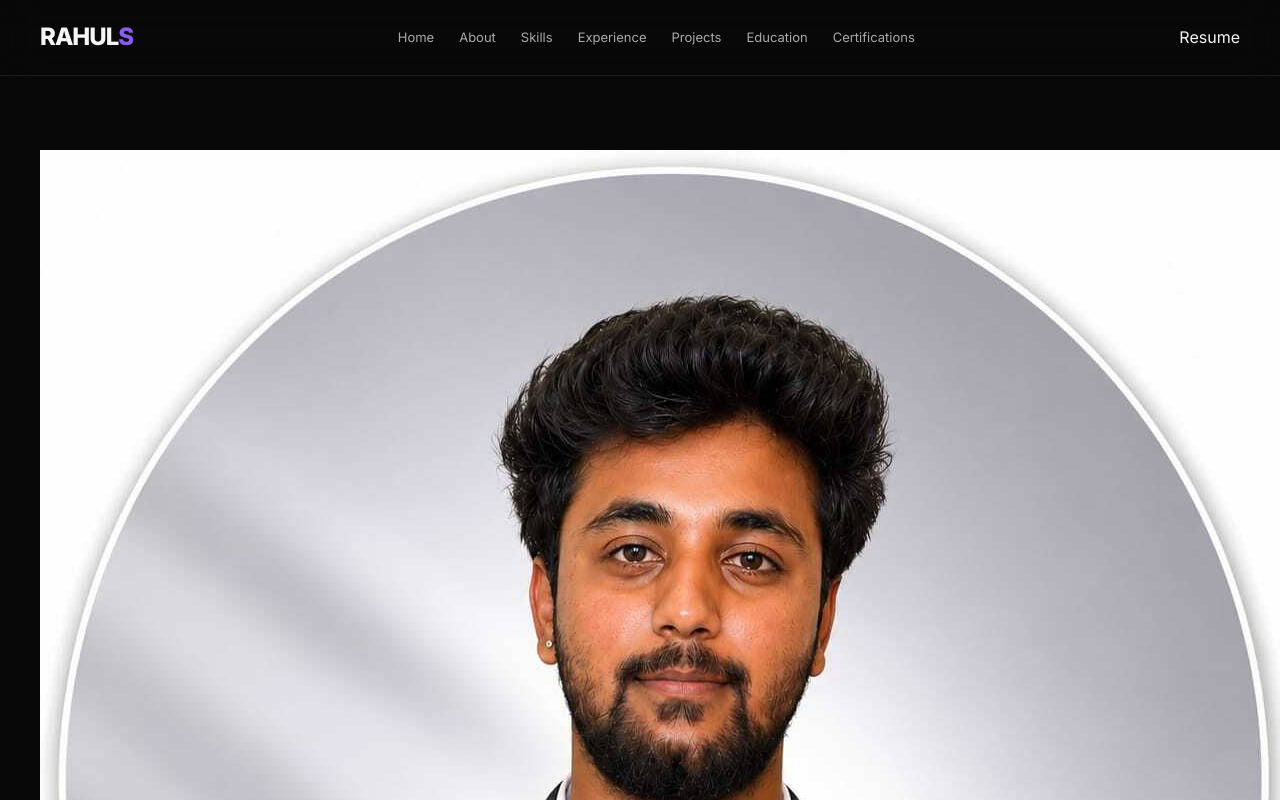
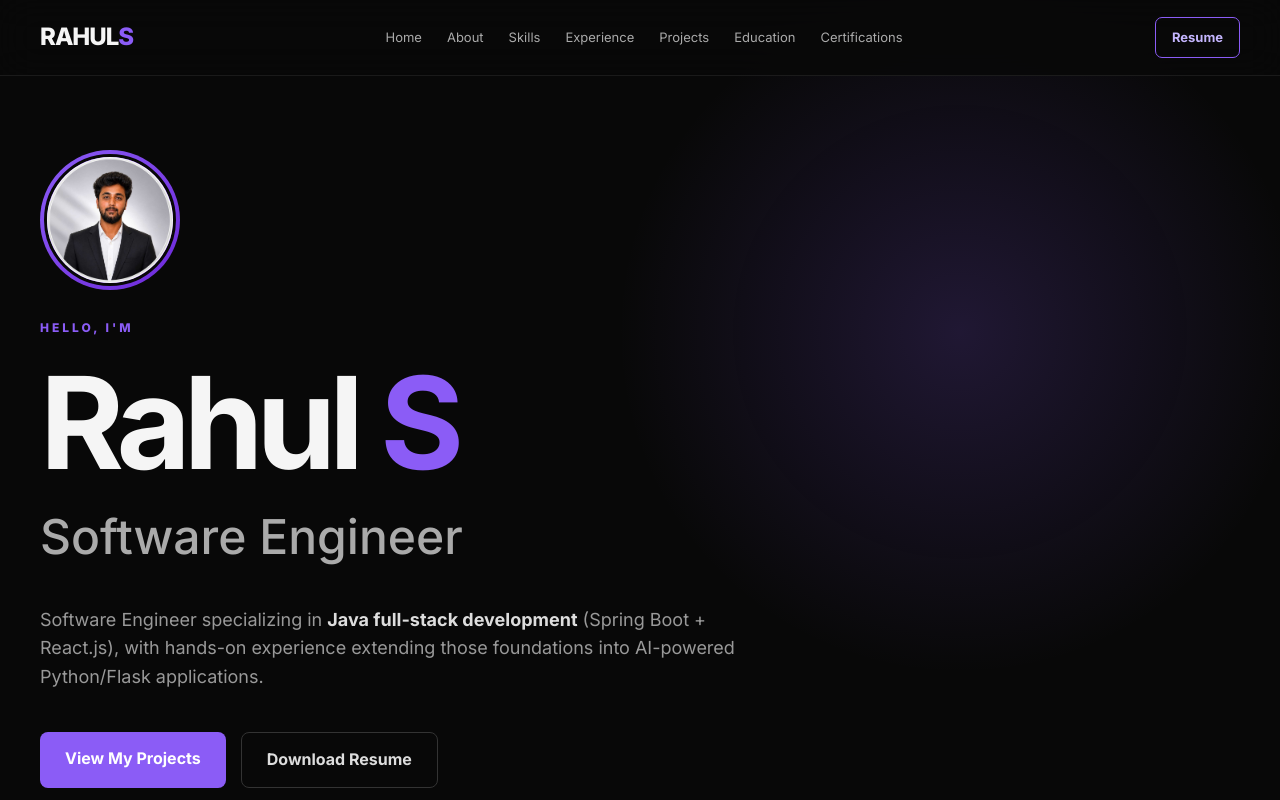
Before and after one commit to RAHUL2525252525/PORTFOLIO, a React (Vite) app: page / in a window 1280 px wide. Shown: the top 800 px of the page. Built offline with nearby package versions, Linux system fonts and the light colour scheme.

Commit message:
Update index.css

```diff
--- a/src/index.css
+++ b/src/index.css
@@ -63,6 +63,7 @@ button {
   justify-content: space-between;
 
   padding: 0 25px;
+  gap: 20px;
 }
 
 .logo {
@@ -78,6 +79,8 @@ button {
 .nav-links {
   display: flex;
   gap: 25px;
+  flex: 1;
+  justify-content: center;
 }
 
 .nav-links a {
@@ -89,6 +92,27 @@ button {
 
 .nav-links a:hover {
   color: #fff;
+}
+
+.nav-resume-button {
+  border: 1px solid #8b5cf6;
+  color: #c4b5fd;
+
+  padding: 9px 16px;
+
+  border-radius: 7px;
+
+  font-size: 13px;
+  font-weight: 700;
+
+  white-space: nowrap;
+
+  transition: 0.25s ease;
+}
+
+.nav-resume-button:hover {
+  background: #8b5cf6;
+  color: white;
 }
 
 /* HERO */
@@ -116,6 +140,31 @@ button {
   margin: auto;
 
   padding: 150px 25px 100px;
+}
+
+.hero-photo-wrap {
+  width: 140px;
+  height: 140px;
+
+  border-radius: 50%;
+
+  padding: 4px;
+
+  margin-bottom: 28px;
+
+  background: linear-gradient(135deg, #8b5cf6, #6d28d9);
+}
+
+.hero-photo {
+  width: 100%;
+  height: 100%;
+
+  border-radius: 50%;
+
+  object-fit: cover;
+  display: block;
+
+  border: 3px solid #080808;
 }
 
 .hero-small,
@@ -158,6 +207,10 @@ button {
   font-size: 18px;
 
   color: #999;
+}
+
+.hero-description strong {
+  color: #ddd;
 }
 
 .hero-buttons {
@@ -261,6 +314,8 @@ button {
   border-radius: 15px;
 
   overflow: hidden;
+
+  align-self: start;
 }
 
 .about-card div {
@@ -407,7 +462,7 @@ button {
 }
 
 .projects-intro {
-  max-width: 700px;
+  max-width: 750px;
 
   color: #777;
 
@@ -433,8 +488,6 @@ button {
 
   padding: 35px;
 
-  min-height: 390px;
-
   cursor: pointer;
 
   background:
@@ -456,17 +509,37 @@ button {
   border-color: #8b5cf6;
 }
 
-.project-number {
-  position: absolute;
+.project-badges {
+  display: flex;
+  gap: 8px;
 
-  top: 25px;
-  right: 30px;
+  margin-bottom: 18px;
+}
 
-  color: #333;
+.stack-badge {
+  display: inline-block;
 
-  font-size: 30px;
+  padding: 6px 12px;
 
-  font-weight: 900;
+  border-radius: 20px;
+
+  font-size: 11px;
+  font-weight: 800;
+
+  letter-spacing: 0.5px;
+  text-transform: uppercase;
+}
+
+.stack-badge.java {
+  background: rgba(139, 92, 246, 0.15);
+  color: #c4b5fd;
+  border: 1px solid rgba(139, 92, 246, 0.4);
+}
+
+.stack-badge.python {
+  background: rgba(56, 189, 178, 0.12);
+  color: #5eead4;
+  border: 1px solid rgba(56, 189, 178, 0.35);
 }
 
 .project-category {
@@ -481,14 +554,6 @@ button {
   font-weight: 800;
 }
 
-.project-content {
-  position: relative;
-
-  z-index: 2;
-
-  padding-top: 45px;
-}
-
 .project-content h3 {
   font-size: 34px;
 
@@ -501,6 +566,23 @@ button {
   max-width: 500px;
 }
 
+.project-highlight {
+  margin-top: 20px;
+
+  color: #ddd;
+
+  font-size: 13px;
+  font-weight: 600;
+
+  padding: 10px 14px;
+
+  background: rgba(139, 92, 246, 0.08);
+
+  border-left: 2px solid #8b5cf6;
+
+  border-radius: 0 6px 6px 0;
+}
+
 .project-tech {
   display: flex;
 
@@ -508,7 +590,7 @@ button {
 
   gap: 8px;
 
-  margin-top: 25px;
+  margin-top: 22px;
 }
 
 .project-tech span {
@@ -526,7 +608,7 @@ button {
 }
 
 .project-button {
-  margin-top: 30px;
+  margin-top: 26px;
 
   padding: 12px 18px;
 
```
